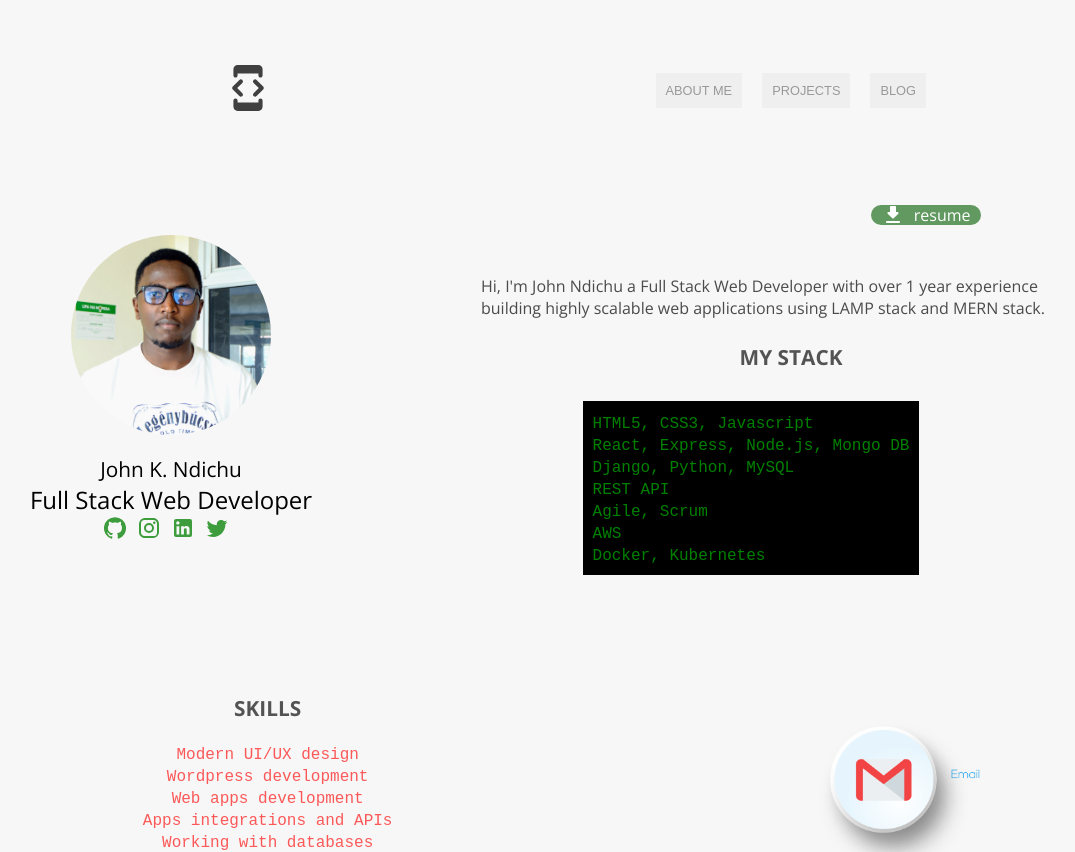
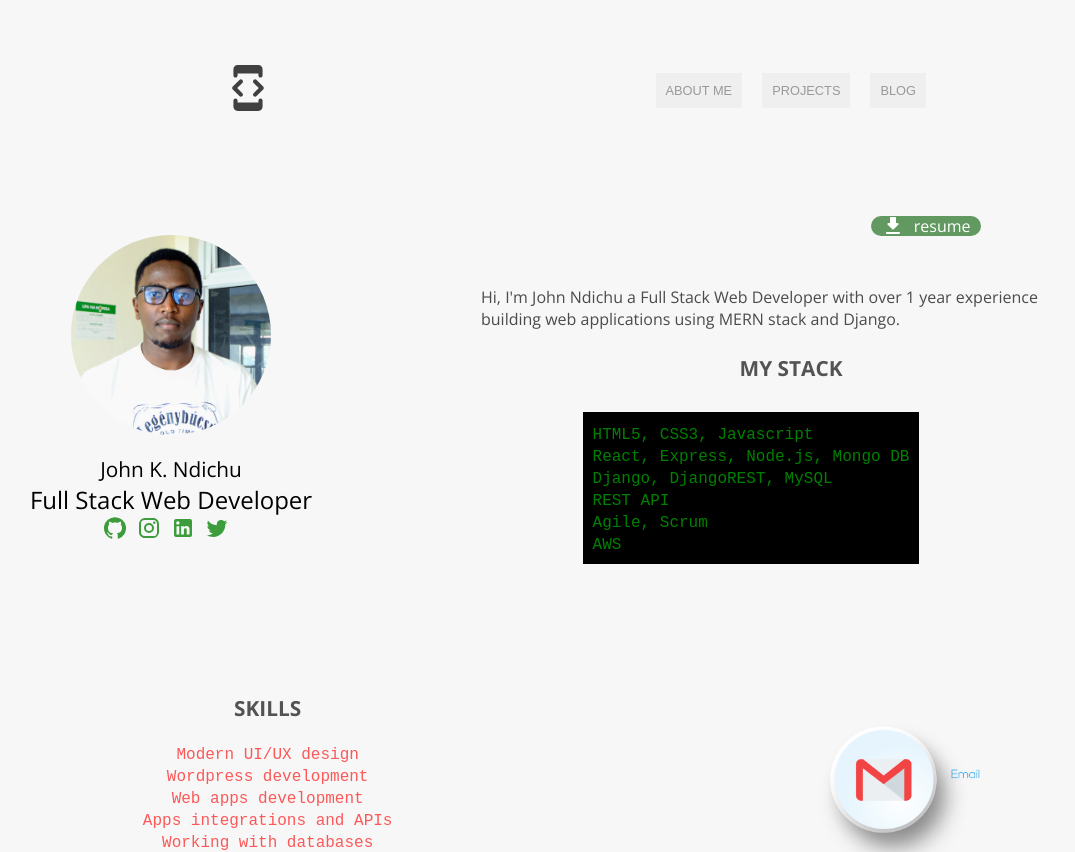
Before and after one commit to KamauNdichu/new-port, a React (Create React App) app: page / in a window 1280 px wide. Shown: the top 852 px of the page, without its empty margins (159-1234 px from the left). Built offline with nearby package versions, Linux system fonts and the light colour scheme.

Commit message:
update landing section

```diff
--- a/src/components/landing/Landing.jsx
+++ b/src/components/landing/Landing.jsx
@@ -42,8 +42,7 @@ export default function Landing() {
         </a>
         <p className="aboutMe">
           Hi, I'm John Ndichu a Full Stack Web Developer with over 1 year
-          experience building highly scalable web applications using LAMP stack
-          and MERN stack.
+          experience building web applications using MERN stack and Django.
         </p>
         <h2 className="skillsText"> my stack </h2>
         <ul className="landingAboutSkills">
@@ -54,7 +53,7 @@ export default function Landing() {
             <code>React, Express, Node.js, Mongo DB</code>
           </li>
           <li>
-            <code>Django, Python, MySQL</code>
+            <code>Django, DjangoREST, MySQL</code>
           </li>
           <li>
             <code>REST API</code>
@@ -65,9 +64,6 @@ export default function Landing() {
           <li>
             <code>AWS</code>
           </li>
-          <li>
-            <code>Docker, Kubernetes</code>
-          </li>
         </ul>
       </div>
     </div>
```
